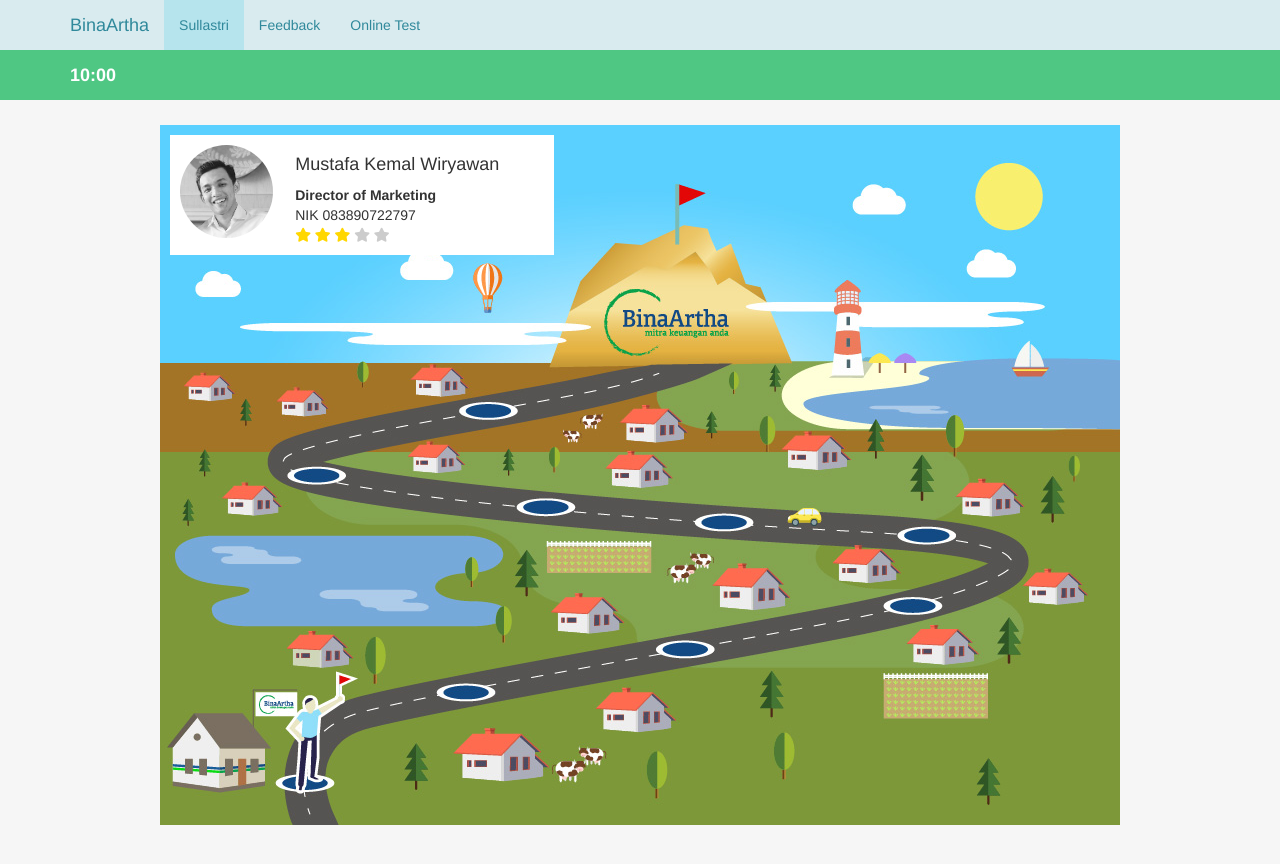
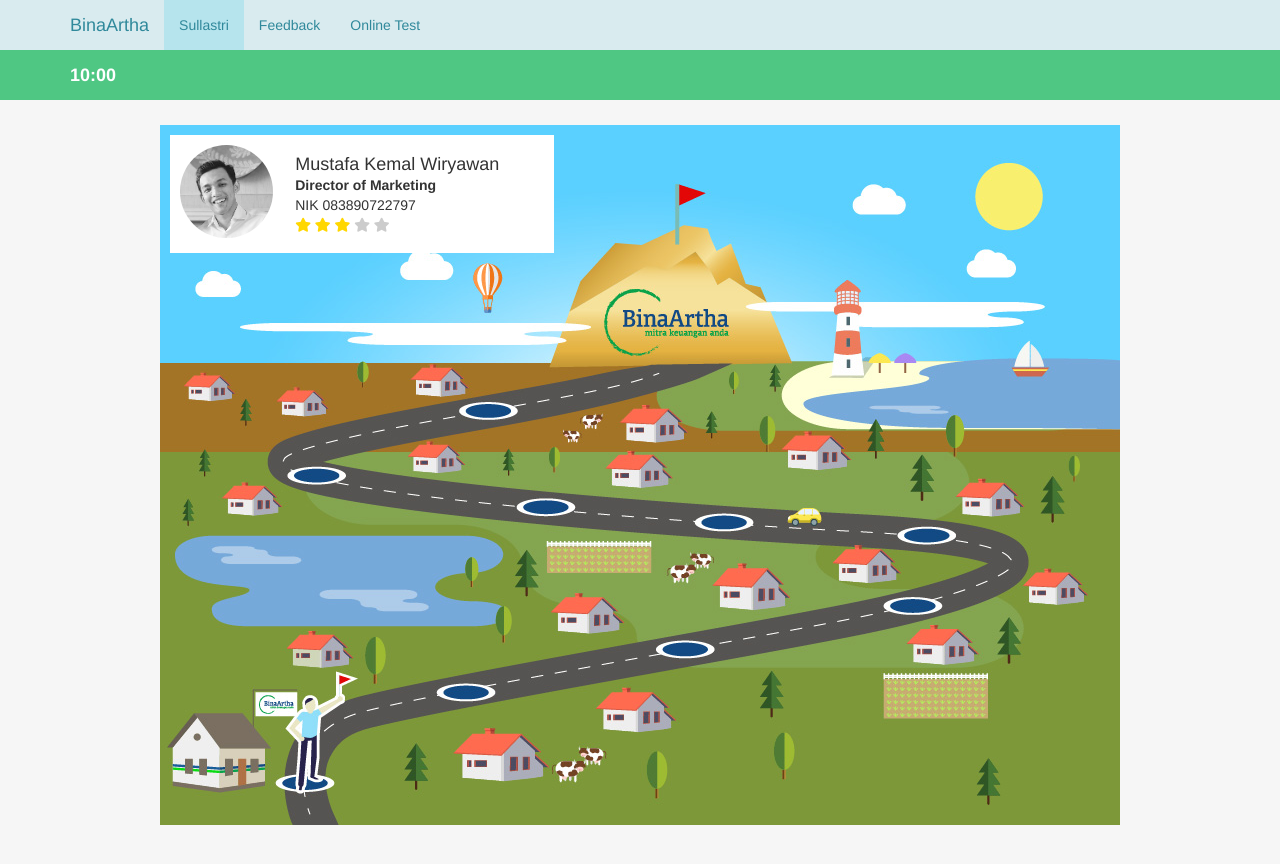
Before and after one commit to kemtol/Bina-Artha, a Jekyll site: the page built from laman/dashboard-user-level.md, in a window 1280 px wide and 950 px high. Shown: the top 864 px of the window. Built offline with Jekyll 4.4.1, drawn with Linux system fonts in a browser that asks for light colours; nearby versions of some CDN libraries.

Commit message:
Update admin-user-level.html

```diff
--- a/_layouts/admin-user-level.html
+++ b/_layouts/admin-user-level.html
@@ -89,7 +89,7 @@
           </a>
         </div>
         <div class="a2 pull-right">
-          <h4>Mustafa Kemal Wiryawan</h4>
+          <h4 style="margin-bottom:0">Mustafa Kemal Wiryawan</h4>
           <strong>Director of Marketing</strong>
           <span class="x1">NIK 083890722797</span>
           <div>
```
